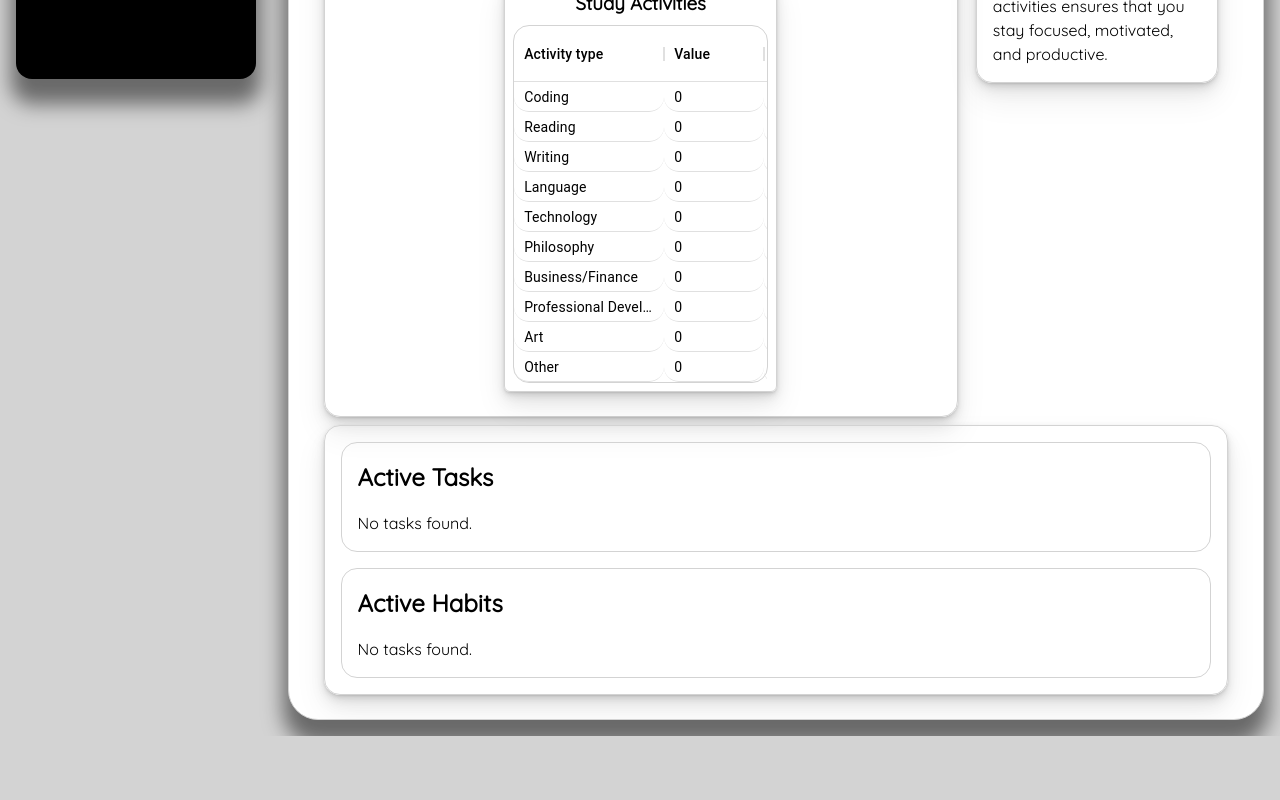
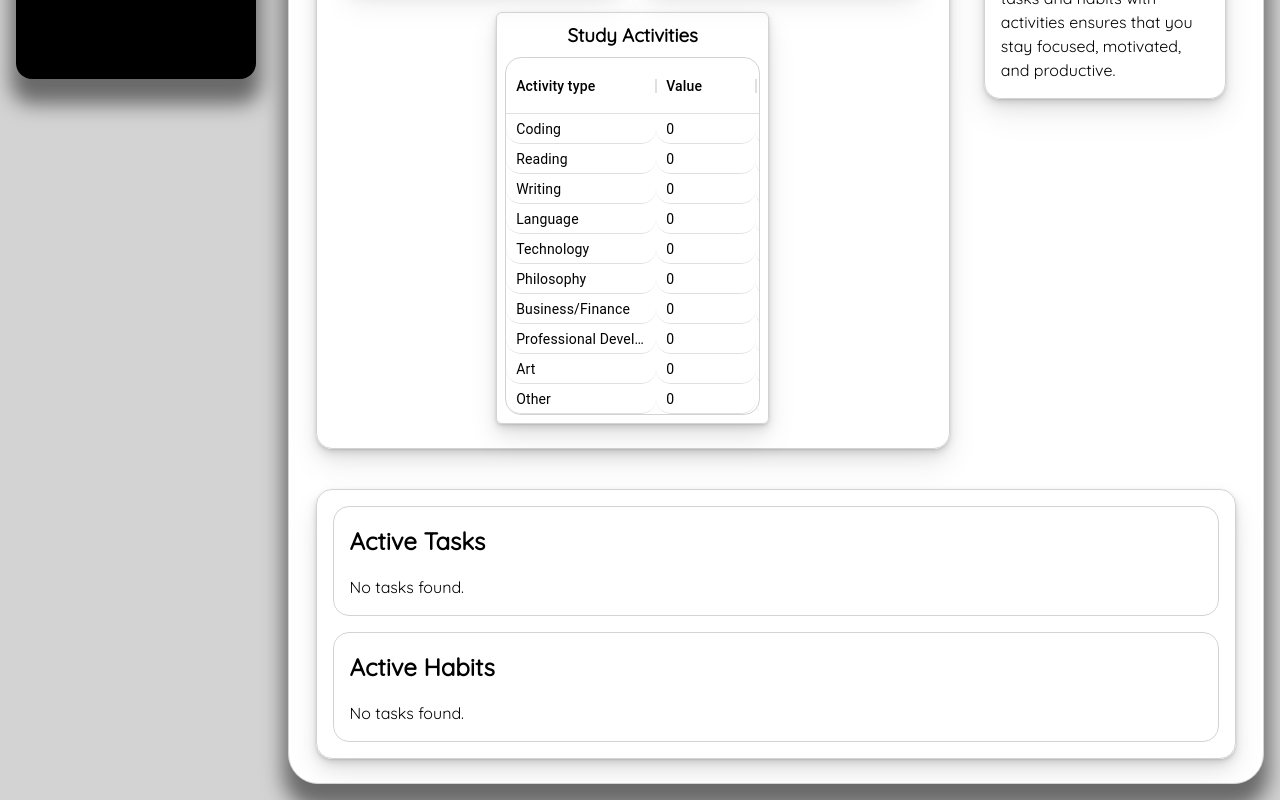
Before and after one commit to berkaysson/lifemap, a React (Create React App) app: page / in a window 1280 px wide. Shown: the part 705-1505 px from the top of the page. Before the commit the page ends 1441 px from the top, so only its background shows below. Built offline with nearby package versions, Linux system fonts and the light colour scheme.

Commit message:
Change distances between grids

```diff
--- a/src/Pages/HomePage.js
+++ b/src/Pages/HomePage.js
@@ -14,7 +14,7 @@ const HomeWrapper = styled.section`
   justify-content: center;
   align-items: stretch;
   justify-items: stretch;
-  gap: ${({ theme }) => theme.sizes.small};
+  gap: ${({ theme }) => theme.sizes.large};
   padding: 0 10px;
   width: 100%;
   height: 100%;
@@ -43,6 +43,7 @@ const Info = styled.div`
 
 const Reminder = styled.div`
   grid-area: 4 / 1 / 5 / 3;
+  margin-top: 1rem;
 `;
 
 const HomePage = ({
```
